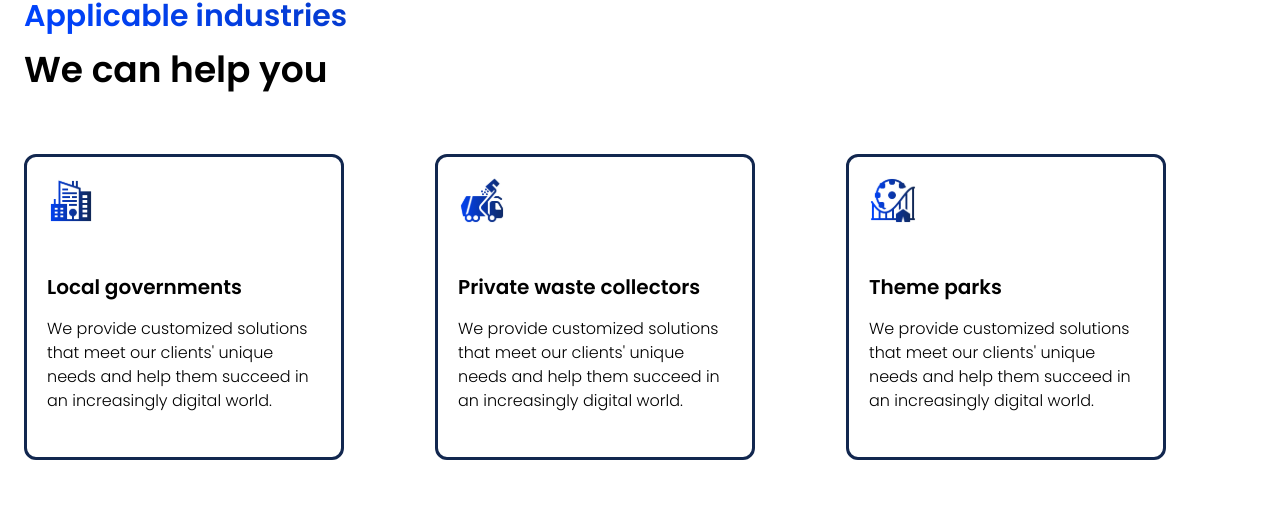
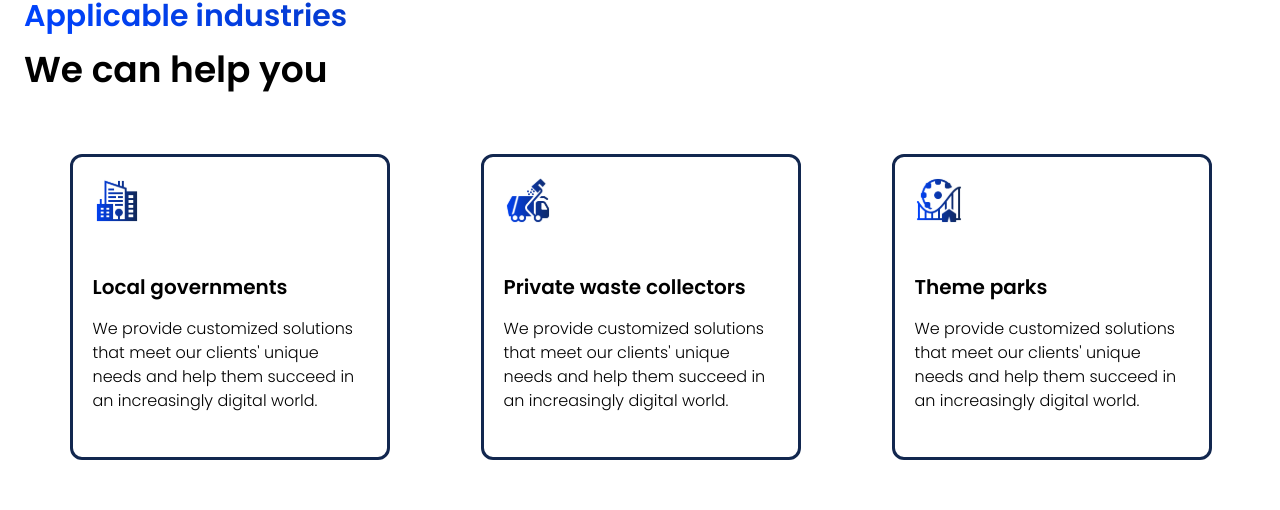
Before and after one commit to Rebin-Inc/rebin-website, a React (Create React App) app: page / in a window 1280 px wide. Shown: the part 3205-3715 px from the top of the page. Built offline with nearby package versions, Linux system fonts and the light colour scheme.

Commit message:
center industry cards

```diff
--- a/src/pages/home/components/Industries.js
+++ b/src/pages/home/components/Industries.js
@@ -63,16 +63,12 @@ function Industries() {
         breakpoint: 1024,
         settings: {
           slidesToShow: 2,
-          slidesToScroll: 1,
-          infinite: true,
         },
       },
       {
         breakpoint: 768,
         settings: {
-          infinite: true,
-          slidesToShow: 0,
-          slidesToScroll: 1,
+          slidesToShow: 1,
         },
       },
     ],
@@ -86,9 +82,10 @@ function Industries() {
         {...settings}
       >
         {industries.map((_, index) => (
+          <div>
             <div
               key={index}
-            className="max-w-xs max-h-sm p-5 rounded-xl border-rebin-blue hover:border-none bg-gradient-hover hover:text-white"
+              className="mx-auto max-w-xs max-h-sm p-5 rounded-xl border-rebin-blue hover:border-none bg-gradient-hover hover:text-white"
             >
               <img className="h-12 mb-12" src={industries[index].src} alt="" />
               <h3 className="text-xl font-semibold mb-4 max-w-xs">
@@ -97,6 +94,7 @@ function Industries() {
               <h4 className="text-base font-light mb-6 max-w-xs ">
                 {industries[index].summary}
               </h4>
+            </div>
           </div>
         ))}
       </Slider>
```
Lines whose indentation alone changed are shown as unchanged.
